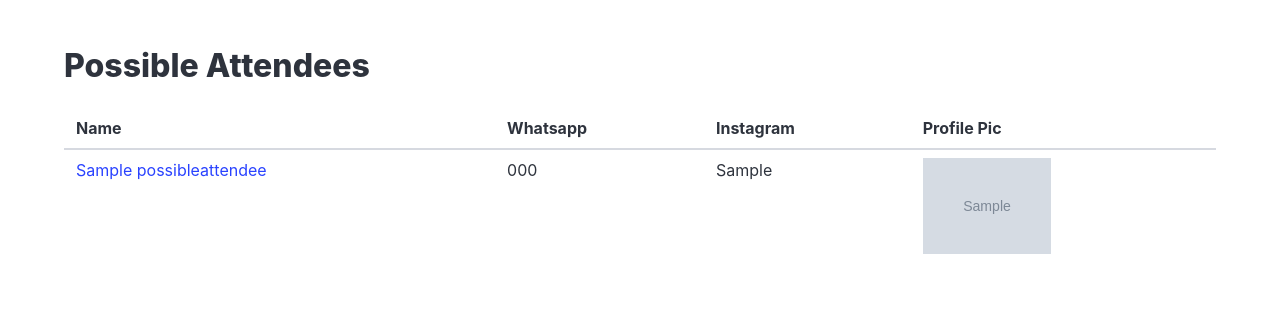
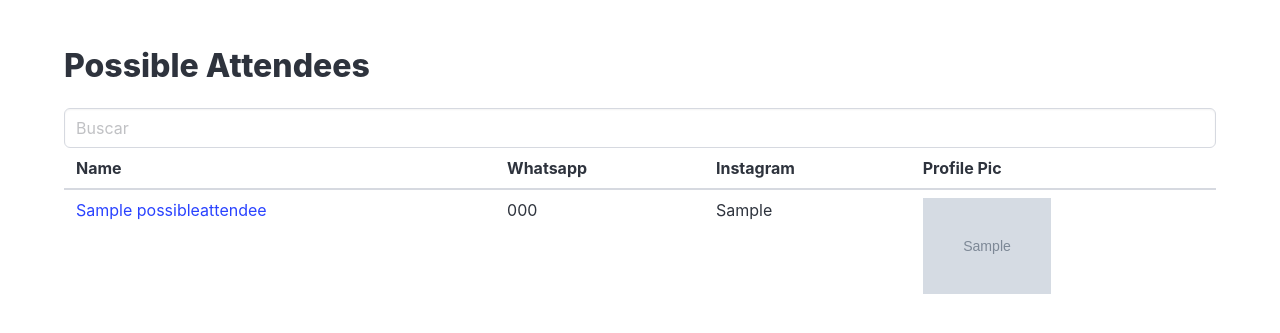
Before and after one commit to ma0c/los30randomdema0-back, a Django app: page /analytics/attendee-list/ in a window 1280 px wide. Shown: the top 333 px of the page. Run offline with Django 5.2, Linux system fonts and the light colour scheme; tables that the repository leaves empty hold one stand-in row (values such as "Sample post"); grey boxes marked "Sample" are stand-in pictures.

```diff
--- a/applications/analytics/templates/analytics/attendee_profile.html
+++ b/applications/analytics/templates/analytics/attendee_profile.html
@@ -30,7 +30,7 @@
             <p><strong>Entry Hour:</strong> {{ registration.entry_hour|date:"D h a" }}</p>
             <p><strong>Exit Hour:</strong> {{ registration.exit_hour|date:"D h a" }}</p>
             <a href="https://wa.me/{{ attendee.phone|cut:" "|cut:"("|cut:")"|cut:"-"}}?text=Hola%20Ingresa%20a%20la%20aplicacion%20{{ app_url }}">
-                <button>Send Token</button>
+                <button class="button is-info">Send Token</button>
             </a>
         </div>
         <div class="column is-one-third theme-light">
--- a/applications/analytics/templates/analytics/possible_attendees.html
+++ b/applications/analytics/templates/analytics/possible_attendees.html
@@ -4,8 +4,15 @@
 {% endblock %}
 {% block content %}
     <h1 class="title">Possible Attendees</h1>
-    <table class="table is-fullwidth sortable">
-        <thead>
+    <input
+          type="text"
+          class="input"
+          id="myInput"
+          onkeyup="myFunction()"
+          placeholder="Buscar"
+          title="Buscar">
+    <table class="table is-fullwidth sortable" id="myTable">
+        <thead class="header">
             <tr>
                 <th>Name</th>
                 <th>Whatsapp</th>
@@ -33,4 +40,20 @@
                 </tr>
             {% endfor %}
         </tbody>
+    <script language="javascript">
+        const myFunction = () => {
+          const trs = document.querySelectorAll('#myTable tr:not(.header)')
+          const filter = document.querySelector('#myInput').value
+          const regex = new RegExp(filter, 'i')
+          const isFoundInTds = td => regex.test(td.innerHTML)
+          const isFound = childrenArr => childrenArr.some(isFoundInTds)
+          const setTrStyleDisplay = ({ style, children }) => {
+            style.display = isFound([
+              ...children // <-- All columns
+            ]) ? '' : 'none'
+          }
+
+          trs.forEach(setTrStyleDisplay)
+        }
+    </script>
 {% endblock %}
```
